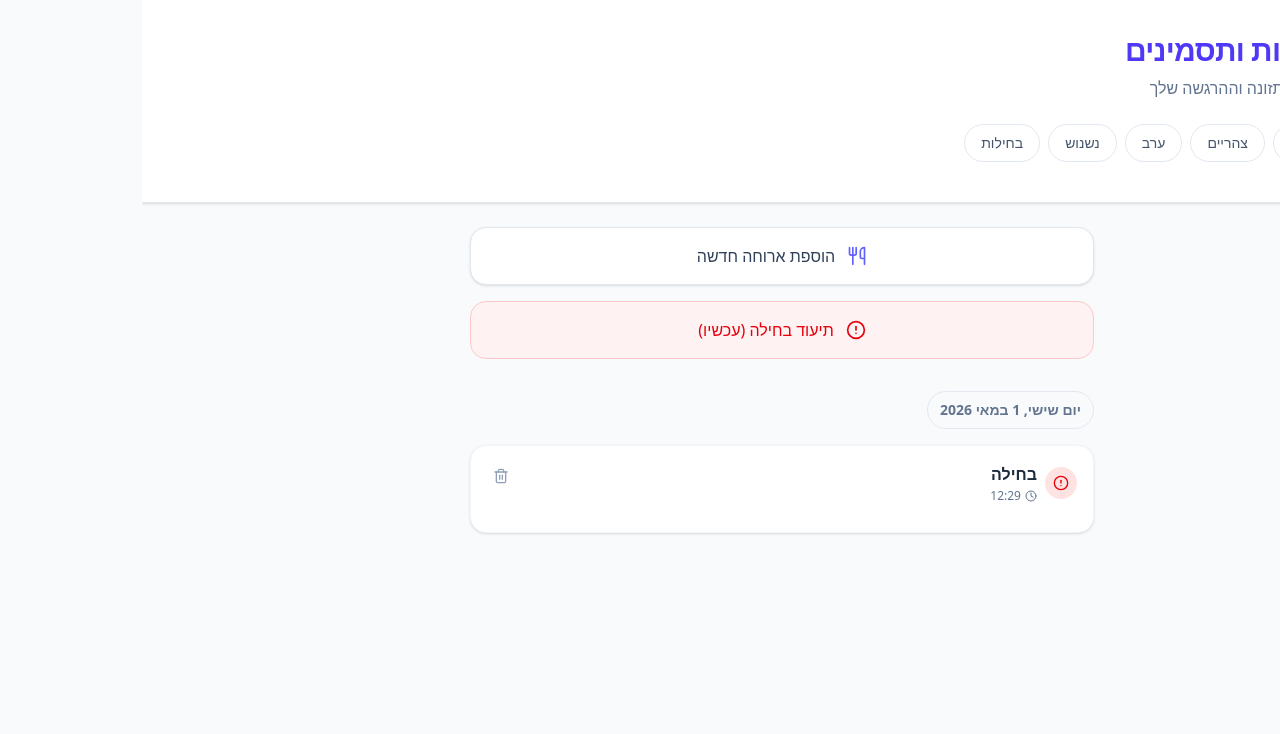
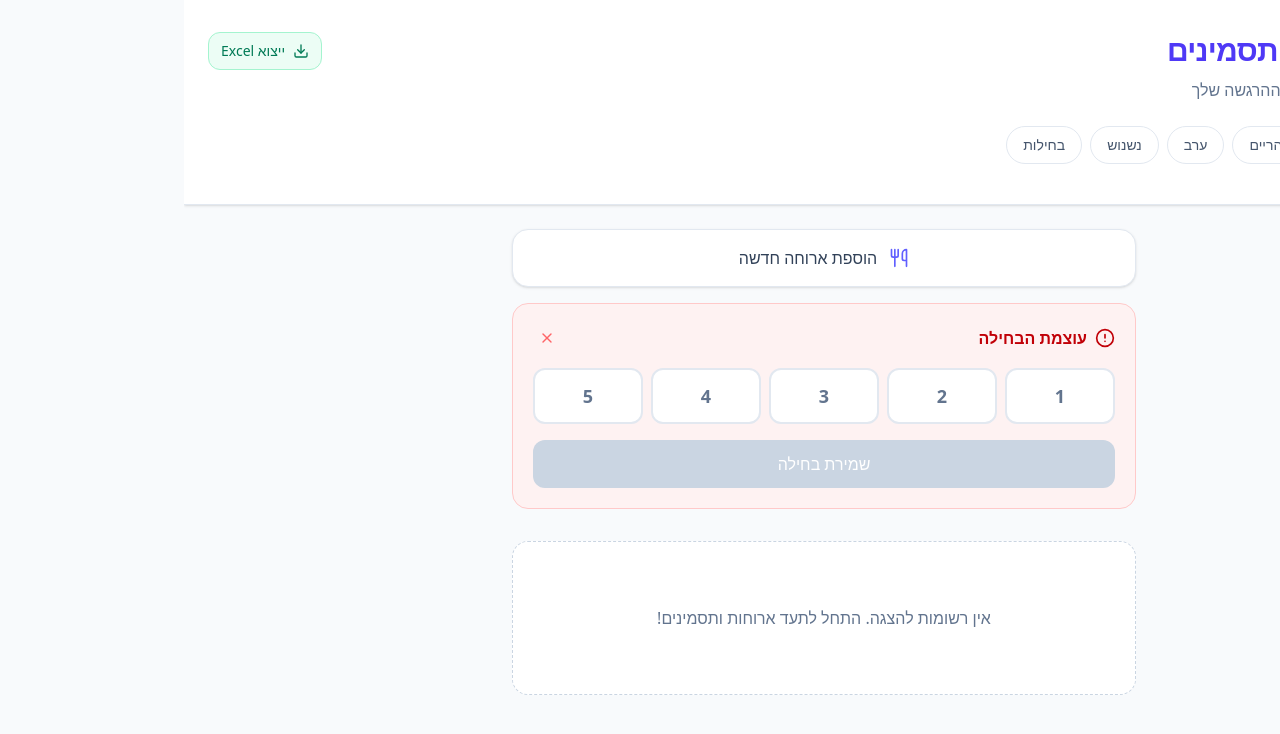
Before and after one commit to roykiviti-rgb/meal-diary, a Next.js app: page / in a window 1280 px wide. Both pictures are taken after a click on the button "תיעוד בחילה (עכשיו)". Shown: the top 734 px of the page. Built offline with nearby package versions, Linux system fonts and the light colour scheme.

Commit message:
Add files via upload

```diff
--- a/package.json
+++ b/package.json
@@ -14,7 +14,8 @@
     "lucide-react": "^1.14.0",
     "next": "16.2.4",
     "react": "19.2.4",
-    "react-dom": "19.2.4"
+    "react-dom": "19.2.4",
+    "xlsx": "^0.18.5"
   },
   "devDependencies": {
     "@tailwindcss/postcss": "^4",
--- a/src/app/page.tsx
+++ b/src/app/page.tsx
@@ -6,6 +6,40 @@ import QuickNauseaButton from "@/components/QuickNauseaButton";
 import FilterBar, { type FilterType } from "@/components/FilterBar";
 import FeedItem from "@/components/FeedItem";
 import { getAllEntries, type DiaryEntry } from "@/lib/db";
+import { Download } from "lucide-react";
+
+const categoryLabels: Record<string, string> = {
+  breakfast: "בוקר",
+  lunch: "צהריים",
+  dinner: "ערב",
+  snack: "נשנוש",
+};
+
+async function exportToExcel(entries: DiaryEntry[]) {
+  const XLSX = await import("xlsx");
+
+  const rows = entries.map((e) => ({
+    "תאריך": new Date(e.timestamp).toLocaleDateString("he-IL"),
+    "שעה": new Date(e.timestamp).toLocaleTimeString("he-IL", { hour: "2-digit", minute: "2-digit" }),
+    "סוג": e.type === "meal" ? "ארוחה" : "תסמין",
+    "קטגוריה": e.type === "meal" ? categoryLabels[e.category || "snack"] : "בחילה",
+    "תיאור": e.description || "",
+    "מרכיבים (AI)": e.mealItems?.join(", ") || "",
+    "עוצמת בחילה": e.nauseaLevel ?? "",
+  }));
+
+  const ws = XLSX.utils.json_to_sheet(rows);
+  const wb = XLSX.utils.book_new();
+  XLSX.utils.book_append_sheet(wb, ws, "יומן");
+
+  // Set column widths
+  ws["!cols"] = [
+    { wch: 14 }, { wch: 8 }, { wch: 8 }, { wch: 10 },
+    { wch: 30 }, { wch: 40 }, { wch: 12 },
+  ];
+
+  XLSX.writeFile(wb, "יומן-ארוחות.xlsx");
+}
 
 export default function Home() {
   const [entries, setEntries] = useState<DiaryEntry[]>([]);
@@ -52,9 +86,19 @@ export default function Home() {
   return (
     <div className="flex flex-col min-h-screen bg-slate-50 dark:bg-slate-900 text-slate-900 dark:text-slate-50">
       <header className="px-6 py-8 bg-white dark:bg-slate-800 shadow-sm border-b border-slate-200 dark:border-slate-700 sticky top-0 z-10">
-        <h1 className="text-3xl font-bold tracking-tight text-indigo-600 dark:text-indigo-400 mb-2">
-          יומן ארוחות ותסמינים
-        </h1>
+        <div className="flex justify-between items-start mb-2">
+          <h1 className="text-3xl font-bold tracking-tight text-indigo-600 dark:text-indigo-400">
+            יומן ארוחות ותסמינים
+          </h1>
+          <button
+            onClick={() => exportToExcel(entries)}
+            title="ייצוא ל-Excel"
+            className="flex items-center gap-2 px-3 py-2 rounded-xl bg-emerald-50 dark:bg-emerald-500/10 text-emerald-700 dark:text-emerald-400 border border-emerald-200 dark:border-emerald-500/20 hover:bg-emerald-100 dark:hover:bg-emerald-500/20 transition-colors text-sm font-medium"
+          >
+            <Download className="w-4 h-4" />
+            <span className="hidden sm:inline">ייצוא Excel</span>
+          </button>
+        </div>
         <p className="text-slate-500 dark:text-slate-400 mb-6">
           מעקב יומי אחר התזונה וההרגשה שלך
         </p>
--- a/src/components/FeedItem.tsx
+++ b/src/components/FeedItem.tsx
@@ -46,10 +46,15 @@ export default function FeedItem({ entry, onDelete }: FeedItemProps) {
             {isMeal ? <Utensils className="w-4 h-4" /> : <AlertCircle className="w-4 h-4" />}
           </div>
           <div>
-            <h4 className="font-semibold text-slate-800 dark:text-slate-100">
+            <h4 className="font-semibold text-slate-800 dark:text-slate-100 flex items-center gap-2">
               {isMeal
                 ? `ארוחת ${categoryLabels[entry.category || "snack"]}`
                 : "בחילה"}
+              {!isMeal && entry.nauseaLevel && (
+                <span className="inline-flex items-center px-2 py-0.5 rounded-full text-xs font-bold bg-red-100 dark:bg-red-500/20 text-red-700 dark:text-red-400 border border-red-200 dark:border-red-500/30">
+                  עוצמה {entry.nauseaLevel}/5
+                </span>
+              )}
             </h4>
             <div className="flex items-center text-xs text-slate-500 dark:text-slate-400 mt-0.5 gap-1">
               <Clock className="w-3 h-3" />
--- a/src/components/QuickNauseaButton.tsx
+++ b/src/components/QuickNauseaButton.tsx
@@ -1,20 +1,35 @@
 "use client";
 
 import { useState } from "react";
-import { AlertCircle } from "lucide-react";
+import { AlertCircle, X } from "lucide-react";
 import { addSymptom } from "@/lib/db";
 
 interface QuickNauseaButtonProps {
   onAdd: () => void;
 }
 
+const LEVEL_LABELS = ["", "קלה", "קלה-בינונית", "בינונית", "חזקה", "חמורה מאוד"];
+const LEVEL_COLORS = [
+  "",
+  "bg-yellow-100 border-yellow-300 text-yellow-700 dark:bg-yellow-500/10 dark:border-yellow-500/30 dark:text-yellow-400",
+  "bg-orange-100 border-orange-300 text-orange-700 dark:bg-orange-500/10 dark:border-orange-500/30 dark:text-orange-400",
+  "bg-orange-200 border-orange-400 text-orange-800 dark:bg-orange-500/20 dark:border-orange-500/40 dark:text-orange-300",
+  "bg-red-100 border-red-300 text-red-700 dark:bg-red-500/10 dark:border-red-500/30 dark:text-red-400",
+  "bg-red-200 border-red-400 text-red-800 dark:bg-red-500/20 dark:border-red-500/40 dark:text-red-300",
+];
+
 export default function QuickNauseaButton({ onAdd }: QuickNauseaButtonProps) {
+  const [isOpen, setIsOpen] = useState(false);
+  const [selectedLevel, setSelectedLevel] = useState<number | null>(null);
   const [isSubmitting, setIsSubmitting] = useState(false);
 
-  const handleAddSymptom = async () => {
+  const handleSave = async () => {
+    if (selectedLevel === null) return;
     setIsSubmitting(true);
     try {
-      await addSymptom("nausea");
+      await addSymptom("nausea", undefined, selectedLevel);
+      setIsOpen(false);
+      setSelectedLevel(null);
       onAdd();
     } catch (error) {
       console.error("Failed to add symptom", error);
@@ -23,14 +38,62 @@ export default function QuickNauseaButton({ onAdd }: QuickNauseaButtonProps) {
     }
   };
 
+  if (!isOpen) {
+    return (
+      <button
+        onClick={() => setIsOpen(true)}
+        className="w-full py-4 px-6 bg-red-50 dark:bg-red-500/10 border border-red-200 dark:border-red-500/20 rounded-2xl flex items-center justify-center gap-3 text-red-600 dark:text-red-400 font-medium hover:bg-red-100 dark:hover:bg-red-500/20 transition-colors"
+      >
+        <AlertCircle className="w-5 h-5" />
+        <span>תיעוד בחילה (עכשיו)</span>
+      </button>
+    );
+  }
+
   return (
-    <button
-      onClick={handleAddSymptom}
-      disabled={isSubmitting}
-      className="w-full py-4 px-6 bg-red-50 dark:bg-red-500/10 border border-red-200 dark:border-red-500/20 rounded-2xl flex items-center justify-center gap-3 text-red-600 dark:text-red-400 font-medium hover:bg-red-100 dark:hover:bg-red-500/20 transition-colors disabled:opacity-50"
-    >
-      <AlertCircle className="w-5 h-5" />
-      <span>{isSubmitting ? "שומר..." : "תיעוד בחילה (עכשיו)"}</span>
-    </button>
+    <div className="bg-red-50 dark:bg-red-500/10 border border-red-200 dark:border-red-500/20 rounded-2xl p-5 animate-in fade-in slide-in-from-top-4 duration-300">
+      <div className="flex justify-between items-center mb-4">
+        <h3 className="font-semibold text-red-700 dark:text-red-400 flex items-center gap-2">
+          <AlertCircle className="w-5 h-5" />
+          עוצמת הבחילה
+        </h3>
+        <button
+          onClick={() => { setIsOpen(false); setSelectedLevel(null); }}
+          className="p-1.5 text-red-400 hover:bg-red-100 dark:hover:bg-red-500/20 rounded-full transition-colors"
+        >
+          <X className="w-4 h-4" />
+        </button>
+      </div>
+
+      <div className="flex gap-2 mb-4">
+        {[1, 2, 3, 4, 5].map((level) => (
+          <button
+            key={level}
+            onClick={() => setSelectedLevel(level)}
+            className={`flex-1 py-3 rounded-xl border-2 font-bold text-lg transition-all ${
+              selectedLevel === level
+                ? LEVEL_COLORS[level] + " border-2 scale-105 shadow-md"
+                : "bg-white dark:bg-slate-800 border-slate-200 dark:border-slate-700 text-slate-500 hover:border-red-300"
+            }`}
+          >
+            {level}
+          </button>
+        ))}
+      </div>
+
+      {selectedLevel && (
+        <p className="text-center text-sm text-slate-500 dark:text-slate-400 mb-4">
+          עוצמה {selectedLevel} — {LEVEL_LABELS[selectedLevel]}
+        </p>
+      )}
+
+      <button
+        onClick={handleSave}
+        disabled={selectedLevel === null || isSubmitting}
+        className="w-full py-3 bg-red-600 hover:bg-red-700 disabled:bg-slate-300 dark:disabled:bg-slate-700 text-white rounded-xl font-medium transition-colors"
+      >
+        {isSubmitting ? "שומר..." : "שמירת בחילה"}
+      </button>
+    </div>
   );
 }
--- a/src/lib/db.ts
+++ b/src/lib/db.ts
@@ -11,6 +11,7 @@ export interface DiaryEntry {
   imageBase64?: string; // Base64 encoded image
   mealItems?: string[]; // Extracted meal items by AI
   symptomType?: string; // e.g., 'nausea'
+  nauseaLevel?: number; // 1-5 severity rating
   timestamp: number; // Unix timestamp
 }
 
@@ -22,7 +23,7 @@ const db = new Dexie('MealSymptomDiary') as Dexie & {
 };
 
 // Schema declaration
-db.version(2).stores({
+db.version(3).stores({
   entries: '++id, type, category, timestamp', // Primary key and indexed props
 });
 
@@ -59,12 +60,14 @@ export async function addMeal(
 export async function addSymptom(
   symptomType: string = 'nausea',
   description?: string,
+  nauseaLevel?: number,
   timestamp?: number
 ) {
   return await db.entries.add({
     type: 'symptom',
     symptomType,
     description,
+    nauseaLevel,
     timestamp: timestamp || Date.now(),
   });
 }
```
Also changed, not shown: 1 other file (tests, documents, lock files or other folders).
